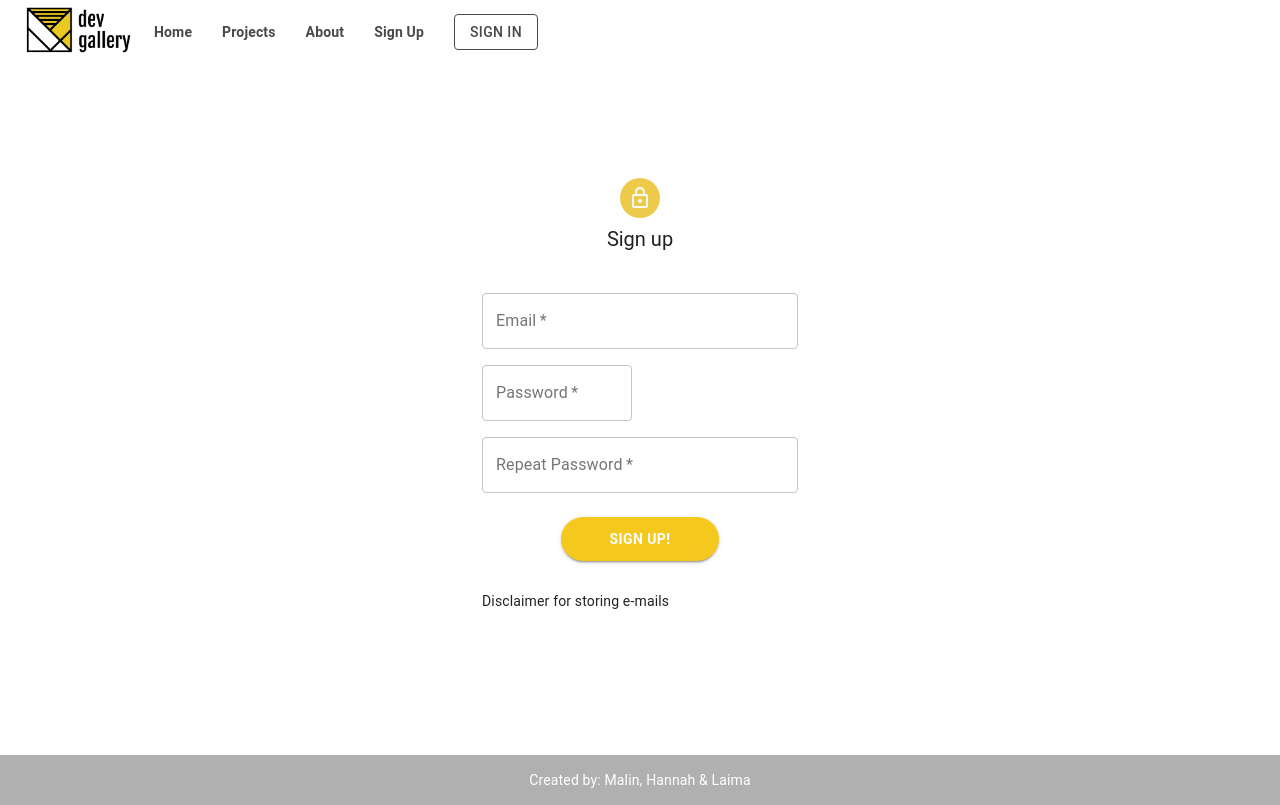
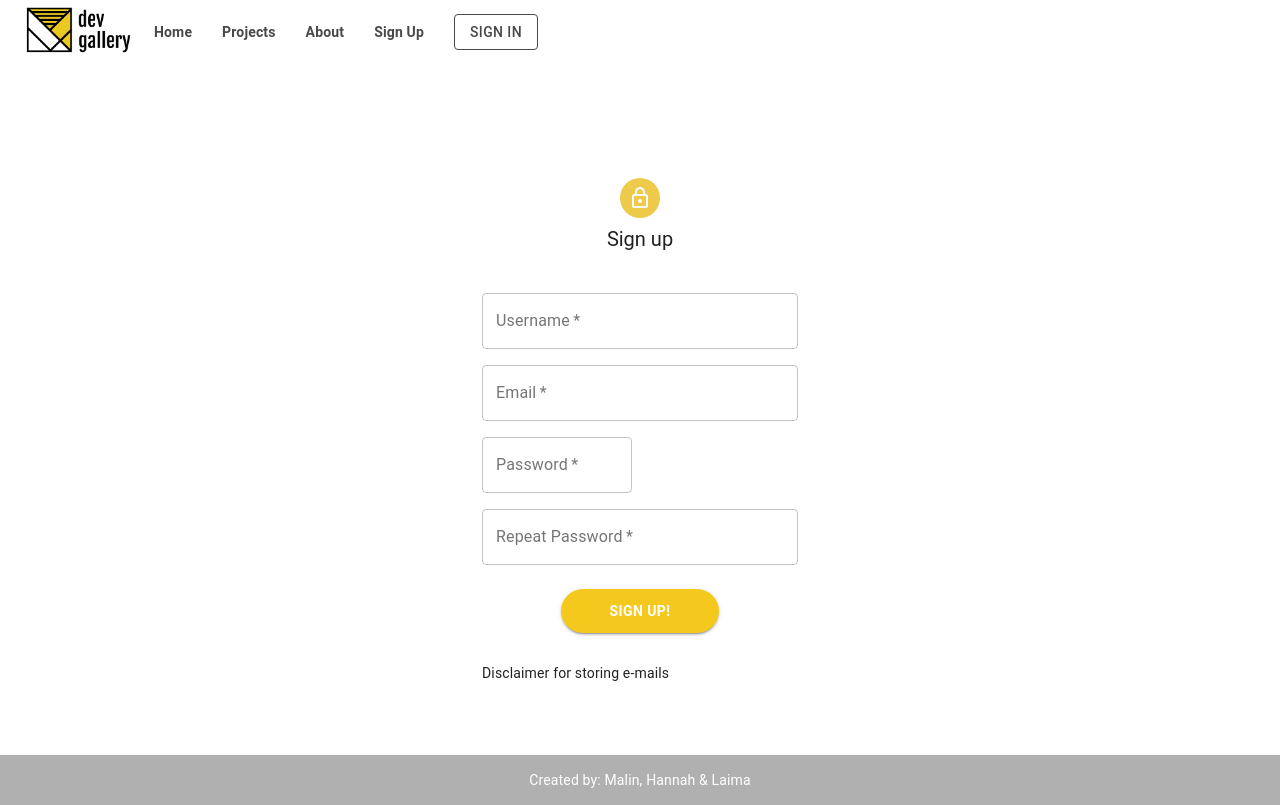
Before and after one commit to leelalaim/final-project, a React (Create React App) app in the folder frontend/: page /signup in a window 1280 px wide. Built offline with nearby package versions, Linux system fonts and the light colour scheme.

Commit message:
fixes for the username

```diff
--- a/frontend/src/components/ProjectCard.jsx
+++ b/frontend/src/components/ProjectCard.jsx
@@ -214,6 +214,9 @@ export const ProjectCard = ({ project }) => {
               </DescriptionSpan>
             </Typography>
             <Typography gutterBottom>
+              <Span>User:</Span> {project.owner.username}
+            </Typography>
+            <Typography gutterBottom>
               <Span>Bootcamp:</Span> {project.bootcamp}
             </Typography>
             <Typography gutterBottom>
--- a/frontend/src/components/Signin.jsx
+++ b/frontend/src/components/Signin.jsx
@@ -3,7 +3,6 @@ import React from "react";
 import { useState } from "react";
 import { useDispatch, useSelector } from "react-redux";
 import styled from "styled-components/macro";
-
 
 import Avatar from "@material-ui/core/Avatar";
 import LockOutlinedIcon from "@material-ui/icons/LockOutlined";
@@ -61,12 +60,11 @@ const Input = styled(TextField)`
   // width: 100%;
 `;
 
-
 // MY STYLING
 
 const Avatars = styled(Avatar)`
   background-color: #eeca4a;
-`
+`;
 
 const HeaderWrapper = styled.div`
   display: flex;
@@ -74,35 +72,35 @@ const HeaderWrapper = styled.div`
   justify-content: center;
   align-items: center;
   padding-top: 30px;
-`
+`;
 
 const InputWrapper = styled.div`
   display: flex;
   flex-direction: column;
   align-items: flex-start;
-  width: 95%
-`
+  width: 95%;
+`;
 
-const ButtonWrapper = styled.div `
+const ButtonWrapper = styled.div`
   display: flex;
   justify-content: center;
-`
+`;
 
 const NoAccountWrapper = styled.div`
   display: flex;
   margin: 10px 0 0;
-`
+`;
 const NoAccountParagraph = styled.p`
   margin: 0;
   font-size: 12px;
-`
+`;
 
 const SignUp = styled.a`
   margin: 0;
   font-size: 12px;
   font-weight: 600;
   margin-left: 5px;
-`
+`;
 
 const ButtonInner = styled(Button)`
   background-color: #f5c81e;
@@ -115,17 +113,14 @@ const ButtonInner = styled(Button)`
   cursor: pointer;
   align-items: center;
   margin-top: 30px;
-`
+`;
 
 const InputField = styled(Input)`
   padding: 0 0px 10px;
   width: 100%;
-`
+`;
 
-const CancelButton = styled(Button)`
-
-`
-
+const CancelButton = styled(Button)``;
 
 export const Signin = () => {
   const classes = useStyles();
@@ -135,7 +130,7 @@ export const Signin = () => {
   const [open, setOpen] = React.useState(false);
 
   const errorMessage = useSelector((store) => store.users.errors);
-  const successToast = () => toast.success("You have successfully signed in!");
+  const user = useSelector((store) => store.users.user);
 
   const onFormSubmit = (e) => {
     e.preventDefault();
@@ -149,6 +144,13 @@ export const Signin = () => {
   const handleClose = () => {
     setOpen(false);
   };
+
+  // if (user) {
+  //   console.log('here');
+  //   toast.success("You have successfully signed in!");
+  //   handleClose();
+  //   return;
+  // }
 
   return (
     <div>
@@ -191,18 +193,15 @@ export const Signin = () => {
                   label="Password"
                 />
                 <NoAccountWrapper>
-                <NoAccountParagraph>Don't have an account? </NoAccountParagraph>
+                  <NoAccountParagraph>
+                    Don't have an account?{" "}
+                  </NoAccountParagraph>
                   <SignUp href="/signup"> Sign up</SignUp>
                 </NoAccountWrapper>
               </InputWrapper>
               <ButtonWrapper>
                 <ButtonInner
                   type="submit"
-                // href="/projects"
-                onClick={() => {
-                  handleClose();
-                  successToast();
-                }}
                   color="primary"
                 >
                   Sign in
--- a/frontend/src/pages/SignUp.jsx
+++ b/frontend/src/pages/SignUp.jsx
@@ -95,6 +95,7 @@ const ButtonWrapper = styled.div `
 export const SignUp = () => {
   const classes = useStyles();
   const dispatch = useDispatch();
+  const [username, setUserName] = useState("");
   const [email, setEmail] = useState("");
   const [password, setPassword] = useState("");
   const [repeatPassword, setRepeatPassword] = useState("");
@@ -118,10 +119,11 @@ export const SignUp = () => {
         })
       );
     } else {
-      dispatch(fetchSignUp(email, password));
+      dispatch(fetchSignUp(username, email, password));
     }
   };
   console.log(errorMessage);
+  console.log('patata');
 
   return (
     <PageContainer>
@@ -148,6 +150,18 @@ export const SignUp = () => {
             autoComplete="off"
           >
             <Grid container spacing={2}>
+              <Grid item xs={12} sm={12}>
+                <InputField
+                  variant="outlined"
+                  required
+                  name="username"
+                  id="standard-basic"
+                  label="Username"
+                  value={username}
+                  autoComplete="username"
+                  onChange={(e) => setUserName(e.target.value)}
+                />
+              </Grid>
               <Grid item xs={12} sm={12}>
                 <InputField
                   variant="outlined"
--- a/frontend/src/reducers/users.js
+++ b/frontend/src/reducers/users.js
@@ -38,18 +38,22 @@ export const users = createSlice({
   },
 });
 
-const options = (email, password) => {
+const options = (username, email, password) => {
   return {
     method: 'POST',
     headers: { 'Content-Type': 'application/json' },
-    body: JSON.stringify({ email: email, password: password }),
+    body: JSON.stringify({
+      username,
+      email,
+      password
+    }),
   };
 };
 
 // Signup fetch
-export const fetchSignUp = (email, password) => {
+export const fetchSignUp = (username, email, password) => {
   return (dispatch, getState) => {
-    fetch(getApiUrl('signup'), options(email, password))
+    fetch(getApiUrl('signup'), options(username, email, password))
       .then((res) => {
         if (!res.ok) {
           throw res;
```
Also changed, not shown: 2 other files (tests, documents, lock files or other folders). Lines whose indentation alone changed are shown as unchanged.
